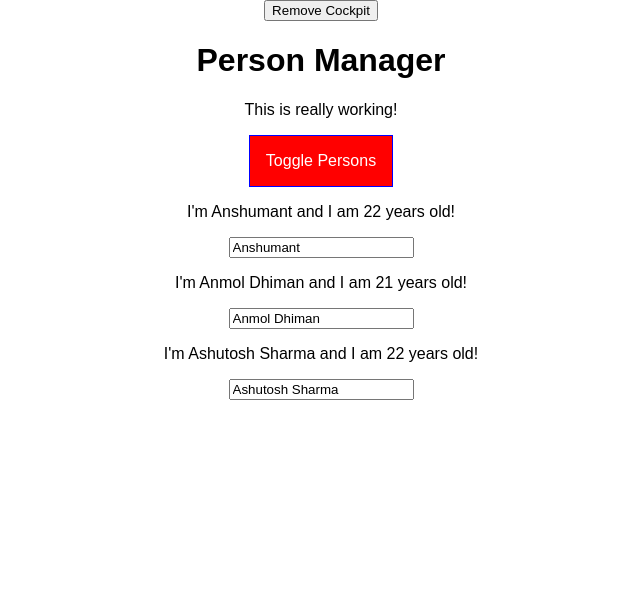
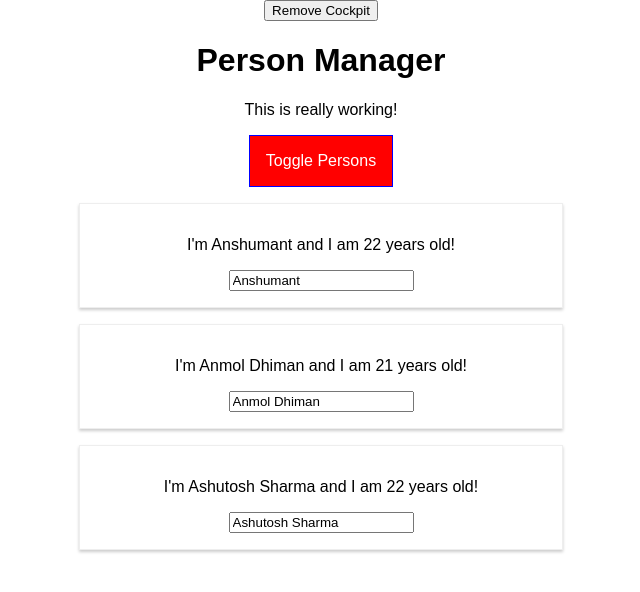
Before and after one commit to anshumantsagar/react-learn-2, a React app: page / in a window 1280 px wide. Both pictures are taken after a click on the button "Toggle Persons". Shown: the top 592 px of the page, without its empty margins (319-959 px from the left). Built offline with nearby package versions, Linux system fonts and the light colour scheme.

Commit message:
fixed aux component for windows

```diff
--- a/package.json
+++ b/package.json
@@ -30,6 +30,7 @@
     "postcss-flexbugs-fixes": "3.2.0",
     "postcss-loader": "2.0.6",
     "promise": "8.0.1",
+    "prop-types": "^15.7.2",
     "radium": "^0.19.4",
     "react": "^16.10.2",
     "react-dev-utils": "^4.0.1",
--- a/src/components/Persons/Person/Person.js
+++ b/src/components/Persons/Person/Person.js
@@ -1,23 +1,25 @@
 import React, { Component } from 'react';
 
 import classes from './Person.css';
+import withClass from '../../../hoc/withClass'
 
 class Person extends Component {
   render() {
     console.log('[Person.js] rendering...');
-    return [
-        <p key='1' onClick={this.props.click}>
+    return (
+        <div>
+        <p  onClick={this.props.click}>
           I'm {this.props.name} and I am {this.props.age} years old!
-        </p>,
-        <p key="2">{this.props.children}</p>,
+        </p>
+        <p >{this.props.children}</p>
         <input
-          key="3"
           type="text"
           onChange={this.props.changed}
           value={this.props.name}
         />
-    ];
+        </div>
+    );
   }
 }
 
-export default Person;
+export default withClass(Person, classes.Person);
--- a/src/containers/App.js
+++ b/src/containers/App.js
@@ -3,6 +3,8 @@ import React, { Component } from 'react';
 import classes from './App.css';
 import Persons from '../components/Persons/Persons';
 import Cockpit from '../components/Cockpit/Cockpit';
+import Aux from '../hoc/Auxilary'
+import withClass from '../hoc/withClass';
 
 class App extends Component {
   constructor(props) {
@@ -59,7 +61,12 @@ class App extends Component {
     const persons = [...this.state.persons];
     persons[personIndex] = person;
 
-    this.setState({ persons: persons });
+    this.setState((prevState, props) => {
+      return{
+        persons: persons,
+        changeCounter: prevState.changeCounter + 1
+      };
+    });
   };
 
   deletePersonHandler = personIndex => {
@@ -89,7 +96,7 @@ class App extends Component {
     }
 
     return (
-      <div className={classes.App}>
+      <Aux>
         <button
           onClick={() => {
             this.setState({ showCockpit: false });
@@ -106,10 +113,10 @@ class App extends Component {
           />
         ) : null}
         {persons}
-      </div>
+      </Aux>
     );
     // return React.createElement('div', {className: 'App'}, React.createElement('h1', null, 'Does this work now?'));
   }
 }
 
-export default App;
+export default withClass(App, classes.App);
--- a/src/hoc/Aux.js
+++ b/src/hoc/Auxilary.js
@@ -1,5 +1,3 @@
-import React from 'react'
-
 const aux = props => props.children;
 
 export default aux;
--- /dev/null
+++ b/src/hoc/withClass.js
@@ -0,0 +1,12 @@
+import React from 'react';
+
+const withClass = (WrappedComponent, className) => {
+    return props => (
+        <div className={className}>
+            <WrappedComponent {...props}/>
+        </div>
+    );
+};
+
+
+export default withClass;
```
